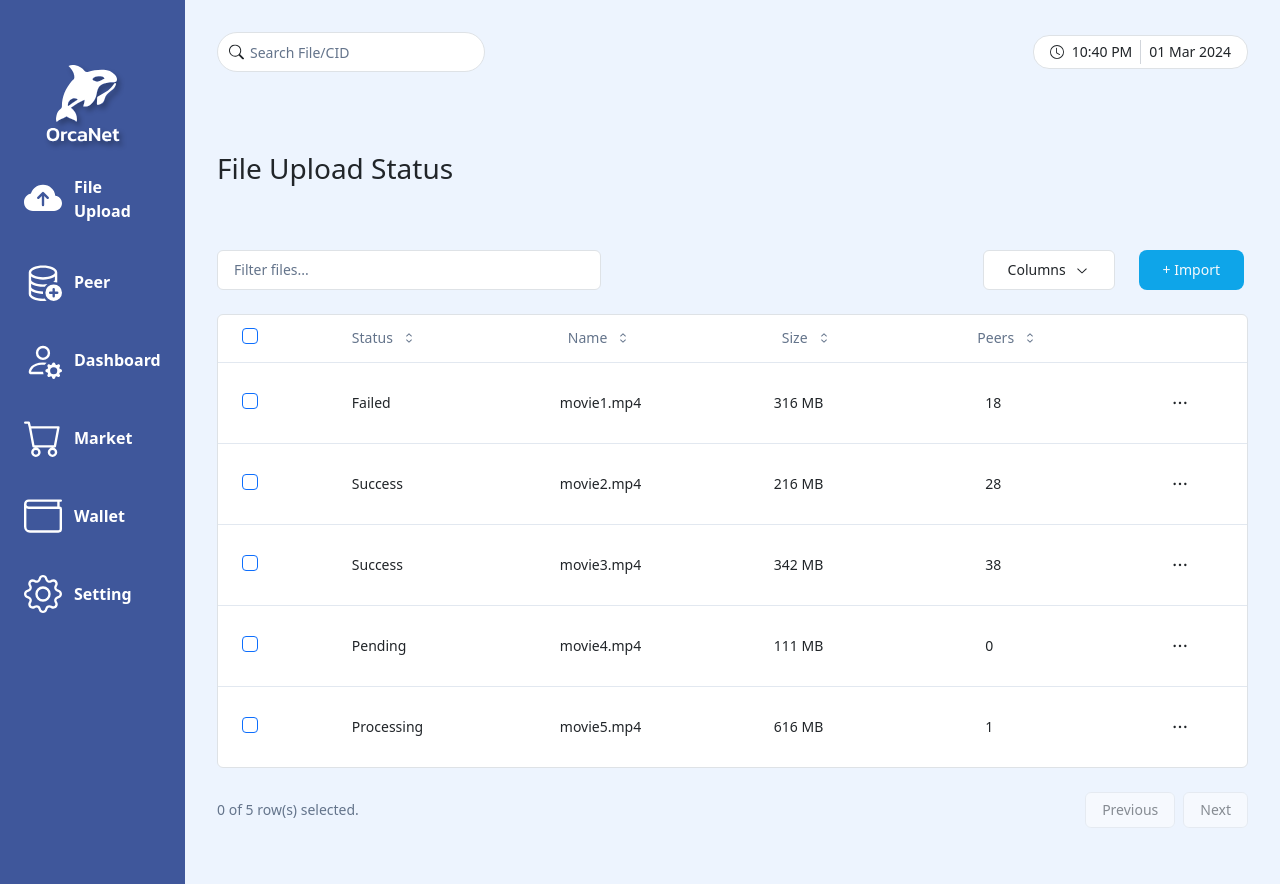
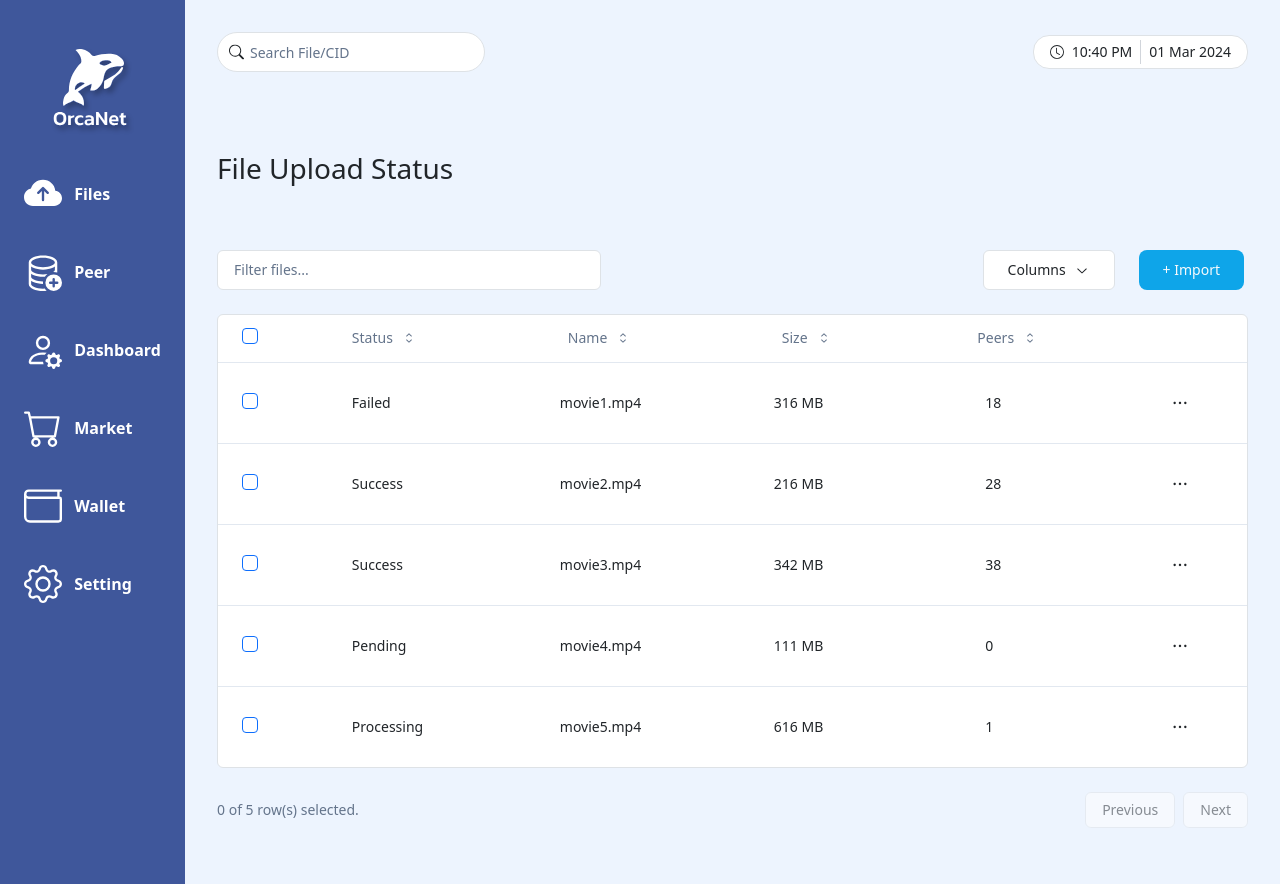
Before and after one commit to sbu-416-24sp/orcanet-desktop-deprecated, a React (Vite) app in the folder frontend/: page / in a window 1280 px wide. Built offline with nearby package versions, Linux system fonts and the light colour scheme; the HTML template or start-up script is replaced by a standard one.

Commit message:
Partially done with PeerPage

```diff
--- a/frontend/index.html
+++ b/frontend/index.html
@@ -1,19 +1,15 @@
 <!DOCTYPE html>
-<html lang="en" class="h-full">
+<html lang="en" class="h-full w-full">
   <head>
     <meta charset="UTF-8" />
     <link rel="icon" type="image/svg+xml" href="/src/svgs/orca.svg" />
     <meta name="viewport" content="width=device-width, initial-scale=1.0" />
     <title>OrcaNet</title>
   </head>
-  <body class="h-full">
+  <body class="h-full w-full">
     <div
       id="root"
-      class="grid grid-cols-2 font-sans h-full w-full m-0 p-0"
-      style="
-        grid-template-areas: 'menu content';
-        grid-template-columns: 185px 1fr;
-      "
+      class="h-full w-full"
     ></div>
     <script type="module" src="/src/main.tsx"></script>
   </body>
--- a/frontend/package.json
+++ b/frontend/package.json
@@ -26,11 +26,14 @@
     "react": "^18.2.0",
     "react-bootstrap-icons": "^1.11.3",
     "react-dom": "^18.2.0",
+    "react-globe": "^5.0.2",
+    "react-globe.gl": "^2.27.2",
     "react-leaflet": "^4.2.1",
     "react-qr-code": "^2.0.12",
     "react-router-dom": "^6.22.0",
     "tailwind-merge": "^2.2.1",
-    "tailwindcss-animate": "^1.0.7"
+    "tailwindcss-animate": "^1.0.7",
+    "three": "^0.162.0"
   },
   "devDependencies": {
     "@types/node": "^20.11.24",
--- a/frontend/src/App.tsx
+++ b/frontend/src/App.tsx
@@ -3,6 +3,7 @@ import "./stylesheets/App.scss";
 import "bootstrap/dist/css/bootstrap.css";
 
 import { BrowserRouter, Routes, Route, useLocation } from "react-router-dom";
+
 import { AnimatePresence } from "framer-motion";
 
 import Menu from "./components/Menu";
@@ -15,7 +16,6 @@ import HelpPage from "./components/HelpPage/HelpPage";
 import WalletPage from "./components/Wallet/WalletPage";
 
 function LocationProvider({ children }: { children: React.ReactNode }) {
-  console.log(children);
   return <AnimatePresence>{children}</AnimatePresence>;
 }
 
@@ -36,15 +36,30 @@ function AnimatedRoutes() {
 }
 
 function App() {
+  const path : string = window.location.pathname;
+
+  let layout : string = "grid grid-cols-2",
+    style : React.CSSProperties = {
+      gridTemplateColumns: "185px 1fr",
+    };
+
+  if(path === "/peer") {
+    layout = "flex flex-col";
+    style = {};
+  }
+
   return (
-    <>
+    <div
+      className={`${layout} font-sans h-full w-full m-0 p-0`}
+      style={style}
+    >
       <BrowserRouter>
-        <Menu />
+        <Menu/>
         <LocationProvider>
           <AnimatedRoutes />
         </LocationProvider>
       </BrowserRouter>
-    </>
+    </div>
   );
 }
 
--- a/frontend/src/components/Menu.tsx
+++ b/frontend/src/components/Menu.tsx
@@ -2,6 +2,7 @@ import Logo from "../svgs/OrcaNetLogo.tsx";
 
 import { NavLink } from "react-router-dom";
 import { useState } from "react";
+
 import {
   PersonGear,
   CloudArrowUp,
@@ -18,7 +19,7 @@ import {
 } from "react-bootstrap-icons";
 
 const iconColor = "white";
-const iconSize = 38;
+let iconSize = 38;
 
 interface TabProps {
   path: string;
@@ -58,7 +59,7 @@ function Tabs({
     {
       path: "/",
       Icon: active === "/" ? CloudArrowUpFill : CloudArrowUp,
-      text: "File Upload",
+      text: "Files",
     },
     {
       path: "/peer",
@@ -89,7 +90,11 @@ function Tabs({
 
   return (
     // <div className="tabs">
-    <div className="pt-2 px-4 flex flex-col gap-10 mt-3 ">
+    <div
+      className={`pt-2 px-4 flex gap-10 mt-3 ${
+        active !== "/peer" ? "flex-col" : ""
+      }`}
+    >
       {tabs.map((tab) => (
         <Tab
           key={tab.path}
@@ -107,11 +112,19 @@ function Tabs({
 export default function Menu() {
   const [active, setActive] = useState(window.location.pathname);
 
+  let layout = "flex-col h-full bg-blue-900 bg-opacity-85 items-center";
+
+  if (active === "/peer") {
+    layout =
+      "w-full bg-black-900 bg-opacity-85 z-50 absolute justify-between p-2";
+    iconSize = 25;
+  }
+
   return (
     // <div className="menu">
-    <div className="flex flex-col  h-full bg-blue-900 bg-opacity-85 ">
+    <div className={`flex ${layout}`}>
       <NavLink to="/help" onClick={() => setActive("/help")}>
-        <Logo fill="white"/>
+        <Logo fill="white" active={active} />
       </NavLink>
       <Tabs active={active} setActive={setActive} />
     </div>
--- a/frontend/src/components/PeerPage/PeerPage.tsx
+++ b/frontend/src/components/PeerPage/PeerPage.tsx
@@ -1,6 +1,7 @@
 import { motion } from "framer-motion";
 import { routeVariants } from "../../helper/RouterAnimation";
-import ReactGlobe from "react-globe";
+import ReactGlobe, { GlobeMethods } from "react-globe.gl";
+import { useEffect, useRef } from "react";
 
 // import { MapContainer, TileLayer, Popup, Circle } from "react-leaflet";
 // import "leaflet/dist/leaflet.css";
@@ -109,10 +110,20 @@ import ReactGlobe from "react-globe";
 // }
 
 export default function PeerPage() {
+  const globeRef = useRef<GlobeMethods>();
+
+  useEffect(() => {
+    if (globeRef.current) {
+      globeRef.current.controls().autoRotate = true;
+      globeRef.current.controls().autoRotateSpeed = 0.75;
+      globeRef.current.pointOfView({ lat: 0, lng: 0, altitude: 2 });
+    }
+  }, []);
+
   return (
     <motion.div
       // className="content peer-page"
-      className="p-8 h-full w-full bg-blue-100 bg-opacity-50 overflow-auto"
+      className="h-full w-full bg-blue-100 bg-opacity-50"
       initial="initial"
       animate="final"
       variants={routeVariants}
@@ -120,11 +131,14 @@ export default function PeerPage() {
       {/* <Header />
       <MapContent />
       <PeersList /> */}
-      <ReactGlobe
-        height="100%"
-        globeTexture="https://raw.githubusercontent.com/chrisrzhou/react-globe/main/textures/globe_dark.jpg"
-        width="100%"
-      />
+
+      <div className="globe h-full w-full">
+        <ReactGlobe
+          ref={globeRef}
+          globeImageUrl="//unpkg.com/three-globe/example/img/earth-blue-marble.jpg"
+          animateIn={true}
+        />
+      </div>
     </motion.div>
   );
 }
--- a/frontend/src/svgs/OrcaNetLogo.tsx
+++ b/frontend/src/svgs/OrcaNetLogo.tsx
@@ -1,8 +1,9 @@
-export default function Logo({ fill }: { fill: string }) {
+export default function Logo({ fill, active }: { fill: string, active : string}) {
   return (
     //<div className="logo">
-    <div className="flex items-center mt-16 ml-11">
+    <div className={`flex items-center ${active !== "/peer" ? "mt-5 mb-3" : "ml-2 mt-1"}`}>
       <svg
+        className={active === "/peer" ? "h-20 w-20" : ""}
         width="84"
         height="87"
         viewBox="0 0 84 87"
```
Also changed, not shown: frontend/src/stylesheets/_PagePeer.scss (line endings or trailing spaces), 1 other file (tests, documents, lock files or other folders).
